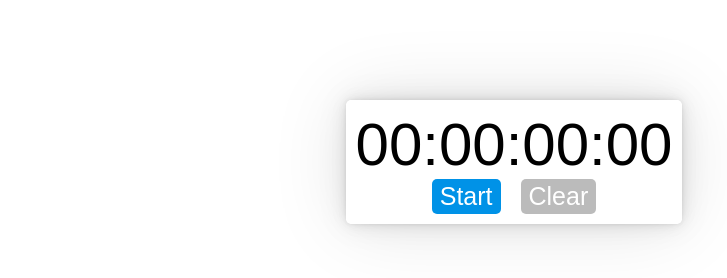
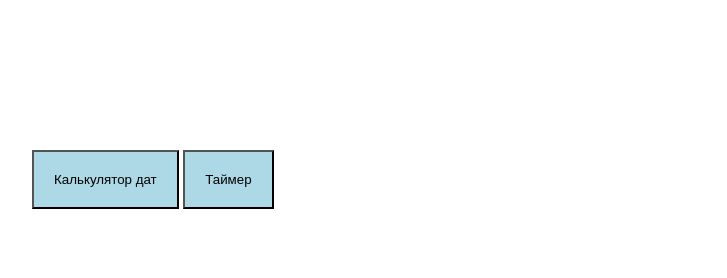
Before and after one commit to elis1386/buildTools, a plain HTML site: page lesson2/index.html in a window 1280 px wide. Shown: the whole page, without its empty margins (126-853 px from the left). Drawn offline with nearby package versions, Linux system fonts and the light colour scheme.

Commit message:
changed files

```diff
--- a/lesson2/index.html
+++ b/lesson2/index.html
@@ -2,32 +2,24 @@
 <html lang="en">
 
 <head>
-    <meta charset="utf-8">
-    <meta http-equiv="X-UA-Compatible" content="IE=edge">
-    <title></title>
-    <meta name="description" content="">
-    <meta name="viewport" content="width=device-width, initial-scale=1">
+    <meta charset="UTF-8">
     <link rel="stylesheet" href="styles.css">
+    <title>Калькулятор дат</title>
+    <script defer type="module" src="https://cdnjs.cloudflare.com/ajax/libs/howler/2.2.3/howler.min.js"
+        integrity="sha512-6+YN/9o9BWrk6wSfGxQGpt3EUK6XeHi6yeHV+TYD2GR0Sj/cggRpXr1BrAQf0as6XslxomMUxXp2vIl+fv0QRA=="
+        crossorigin="anonymous" referrerpolicy="no-referrer"></script>
+    <script defer type="module" src="js/switch.js"></script>
 </head>
 
 <body>
-
-    <div class="stopwatch-wrapper">
-        <p class="stopwatch">00:00:00:00</p>
-        <div class="control-buttons-wrapper">
-            <button id="main-button" class="control-buttons">Start</button>
-            <button id="clear-button" class="control-buttons">Clear</button>
+    <div class="container">
+        <div class="switch ">
+            <button class="switchBtn" data-id="1">Калькулятор дат</button>
+            <button class="switchBtn" data-id="2">Таймер</button>
         </div>
-        <audio id="sound" src="./sound/04036.mp3"></audio>
+        <div class="service"></div>
+        <p id="output"></p>
     </div>
-
-
-
-    <script type="module" src="./js/displayTime.js"></script>
-    <script type="module" src="./js/stopwatch.js"></script>
-    <script type="module" src="./js/audio.js"></script>
-    <script type="module" src="./js/main.js"></script>
-
 </body>
 
 </html>
--- a/lesson2/styles.css
+++ b/lesson2/styles.css
@@ -2,46 +2,14 @@
     font-family: sans-serif;
   }
 
-  .stopwatch-wrapper {
-    display: flex;
-    justify-content: center;
-    flex-direction: column;
-    margin: 100px auto 0;
-    width: fit-content;
-    padding: 10px;
-    box-shadow: 0 0px 2.2px rgba(0, 0, 0, 0.031), 0 0px 5.3px rgba(0, 0, 0, 0.044),
-      0 0px 10px rgba(0, 0, 0, 0.055), 0 0px 17.9px rgba(0, 0, 0, 0.066),
-      0 0px 33.4px rgba(0, 0, 0, 0.079), 0 0px 80px rgba(0, 0, 0, 0.11);
-    border-radius: 5px;
+  .container {
+    margin: 150px;
   }
 
-  .stopwatch {
-    margin: 0 auto;
-    text-align: center;
-    font-size: 60px;
+  .switchBtn {
+    padding: 20px;
+    background-color: lightblue;
   }
-
-  .control-buttons-wrapper {
-    display: flex;
-    justify-content: center;
-    flex-wrap: wrap;
+  .text {
+     color: grey;
   }
-  .control-buttons-wrapper button {
-    outline: none;
-    cursor: pointer;
-    color: #fff;
-    border: none;
-    border-radius: 5px;
-    font-size: 25px;
-    margin: 0 10px;
-    padding: 3px 8px;
-}
-.control-buttons-wrapper button:active {
-  opacity: 0.7;
-}
-#clear-button {
-  background: rgb(187, 187, 187);
-}
-#main-button {
-  background: rgb(0, 146, 231);
-}
```
Also changed, not shown: 4 other files.
